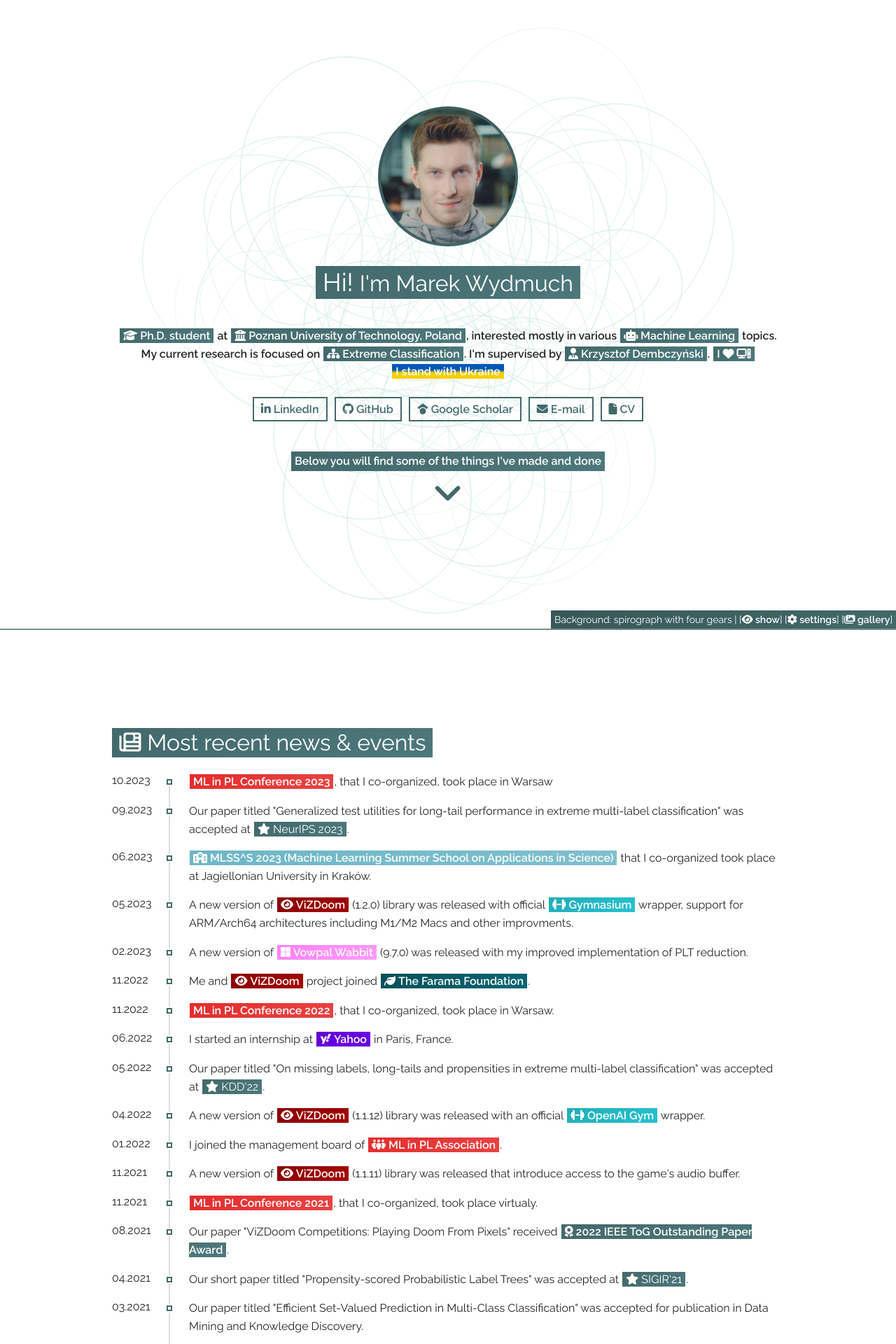
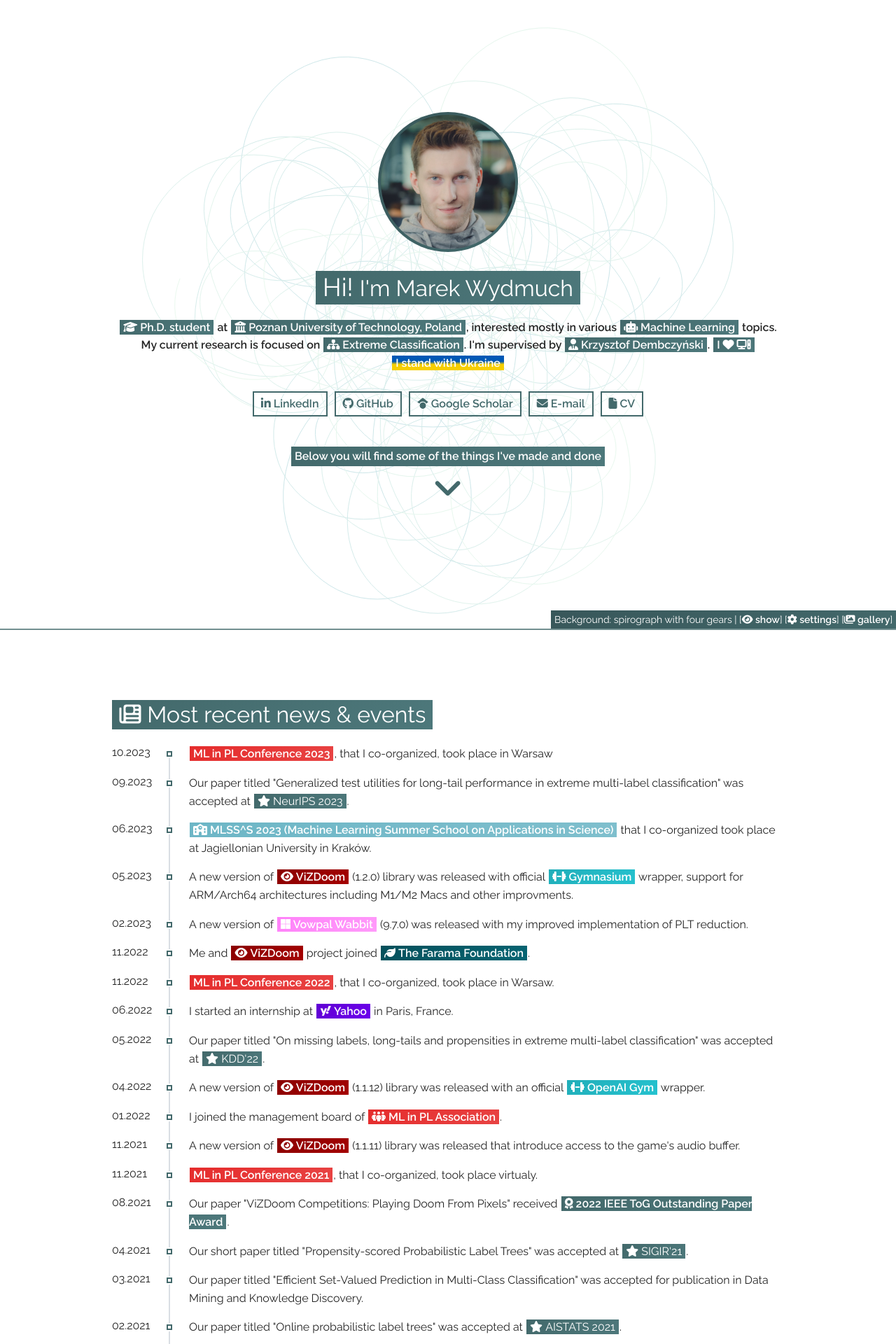
Before and after one commit to mwydmuch/mwydmuch.github.io, a Jekyll site: the page built from index.html, in a window 1280 px wide. Shown: the top 1920 px of the page at 70% size. Built offline with Jekyll 4.4.1, drawn with Linux system fonts in a browser that asks for light colours; nearby versions of some CDN libraries.

Commit message:
Update the style for the main sections

```diff
--- a/_includes/homepage-header.html
+++ b/_includes/homepage-header.html
@@ -12,15 +12,15 @@
             <div class="columns">
                 <div class="column">
                     <div id="me">
-                        <div id="photo" class="section">
+                        <div id="photo">
                             <img alt="Marek Wydmuch" src="{{ './assets/marek-wydmuch.jpg' | relative_url }}"/>
                         </div>
 
-                        <div id="name" class="section">
-                            <h1 class="d-inline-block h-reversed-second" style="font-size: 1.8rem;">Hi! <span style="font-size: 1.6rem;">I'm Marek Wydmuch</span></h1>
+                        <div id="name">
+                            <h1 class="d-inline-block h-reversed-second" style="font-size: 1.8rem; margin-bottom: 0;">Hi! <span style="font-size: 1.6rem;">I'm Marek Wydmuch</span></h1>
                         </div>
 
-                        <div id="about" class="section">
+                        <div id="about">
                             <p class=" text-center"><span class="reverse-second"><i class="fa fa-graduation-cap" aria-hidden="true"></i>&nbsp;Ph.D. student</span>
                                 at <span class="reverse-second"><i class="fa fa-university" aria-hidden="true"></i>&nbsp;<a href="https://www.put.poznan.pl/en">Poznan University of Technology, Poland</a></span>,
                                 interested mostly in various <span class="reverse-second"><i class="fa fa-robot" aria-hidden="true"></i>&nbsp;Machine Learning</span> topics.
@@ -31,7 +31,7 @@
                             </p>
                         </div>
 
-                        <div id="profiles" class="section">
+                        <div id="profiles">
                             {% comment %}
                             <a href="{{ './blog' | relative_url }}" class="profile-link"><i class="fa fa-pen-to-square"></i>&nbsp;My blog</a>
                             {% endcomment %}
@@ -42,8 +42,8 @@
                             <a href="https://www.cs.put.poznan.pl/mwydmuch/pdf/mwydmuch_cv.pdf" class="profile-link"><i class="fa fa-file"></i>&nbsp;CV</a>
                         </div>
 
-                        <div id="arrow" class="section" style="margin-top: 2rem;">
-                            <a href="#main-content" class="section">
+                        <div id="arrow" style="margin-top: 2rem;">
+                            <a href="#main-content">
                                 <span class="reverse-second" style="display: inline-block; margin-bottom: 0.5rem;">Below you will find some of the things I've made and done</span></br>
                                 <i class="fa fa-angle-down fa-beat" style="--fa-animation-duration: 2s; font-size: 2.5em;"></i>
                             </a>
--- a/_includes/homepage-reviewing.html
+++ b/_includes/homepage-reviewing.html
@@ -9,12 +9,12 @@
                         <li><a href="https://nips.cc/Conferences/2020/ProgramCommittee">NeurIPS 2020</a>,
                             <a href="https://nips.cc/Conferences/2021/ProgramCommittee">2021 (Outstanding Reviewer Award - top 8%)</a>,
                             <a href="https://nips.cc/Conferences/2022/ProgramCommittee">2022 (Top Reviewer Award - top 8%)</a>,
-                            and <a href=https://neurips.cc/Conferences/2023/ProgramCommittee">2023</a>
+                            and <a href="https://neurips.cc/Conferences/2023/ProgramCommittee">2023</a>
                         </li>
                         <li><a href="https://icml.cc/Conferences/2021/Reviewers">ICML 2021</a>,
                             <a href="https://icml.cc/Conferences/2022/Reviewers">2022</a>,
-                            <a href="https://icml.cc/Conferences/2023/Reviewers">2023</a>,
-                            and 2024
+                            <a href="https://icml.cc/Conferences/2023/Reviewers">2023</a>
+                            <!-- , and 2024 -->
                         </li>
                         <li><a href="https://iclr.cc/Conferences/2022/Reviewers">ICLR 2022</a>,
                             <a href="https://iclr.cc/Conferences/2023/ProgramCommittee">2023</a>,
```
Also changed, not shown: less/style.less (+6 -11 lines), style.min.css.
